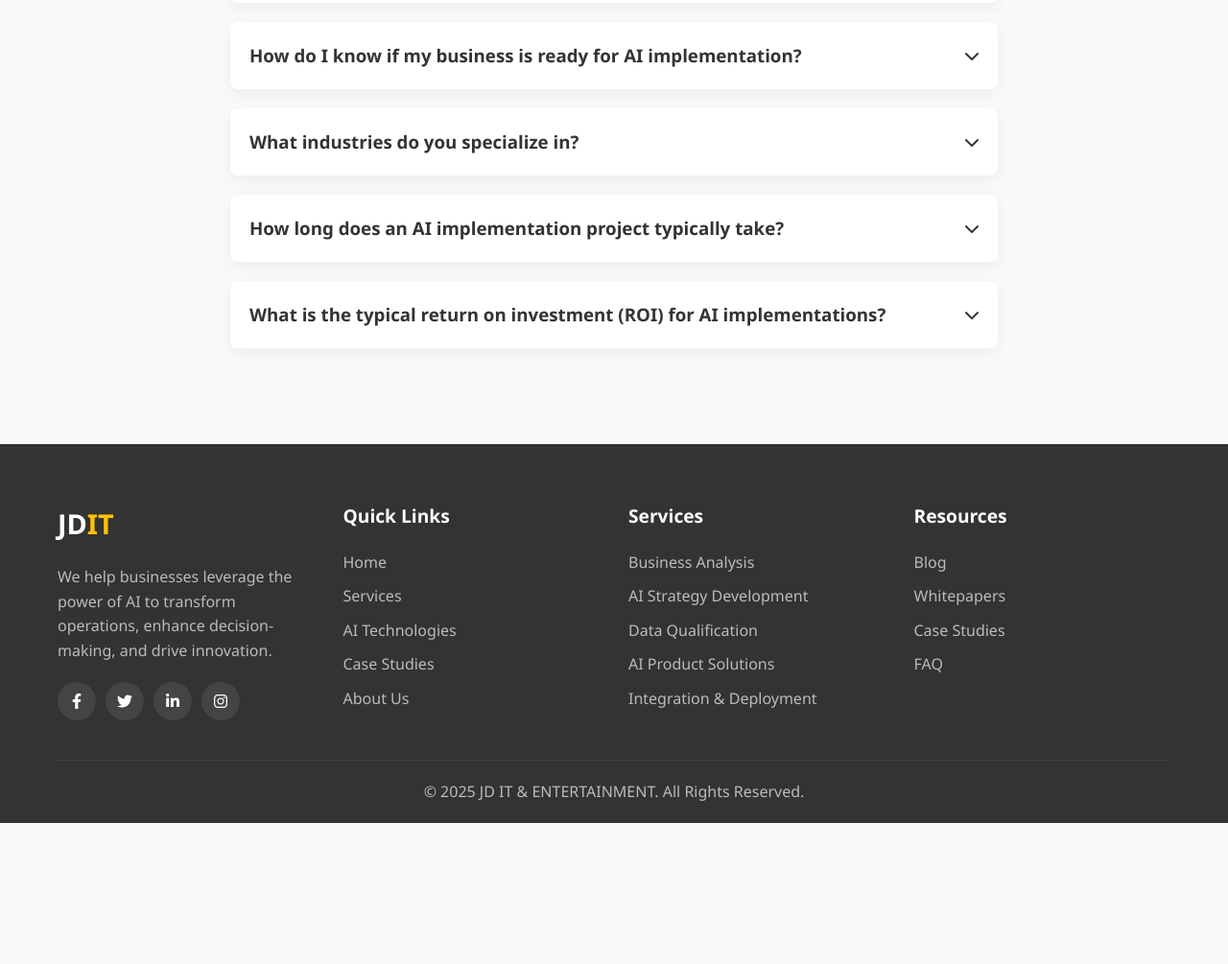
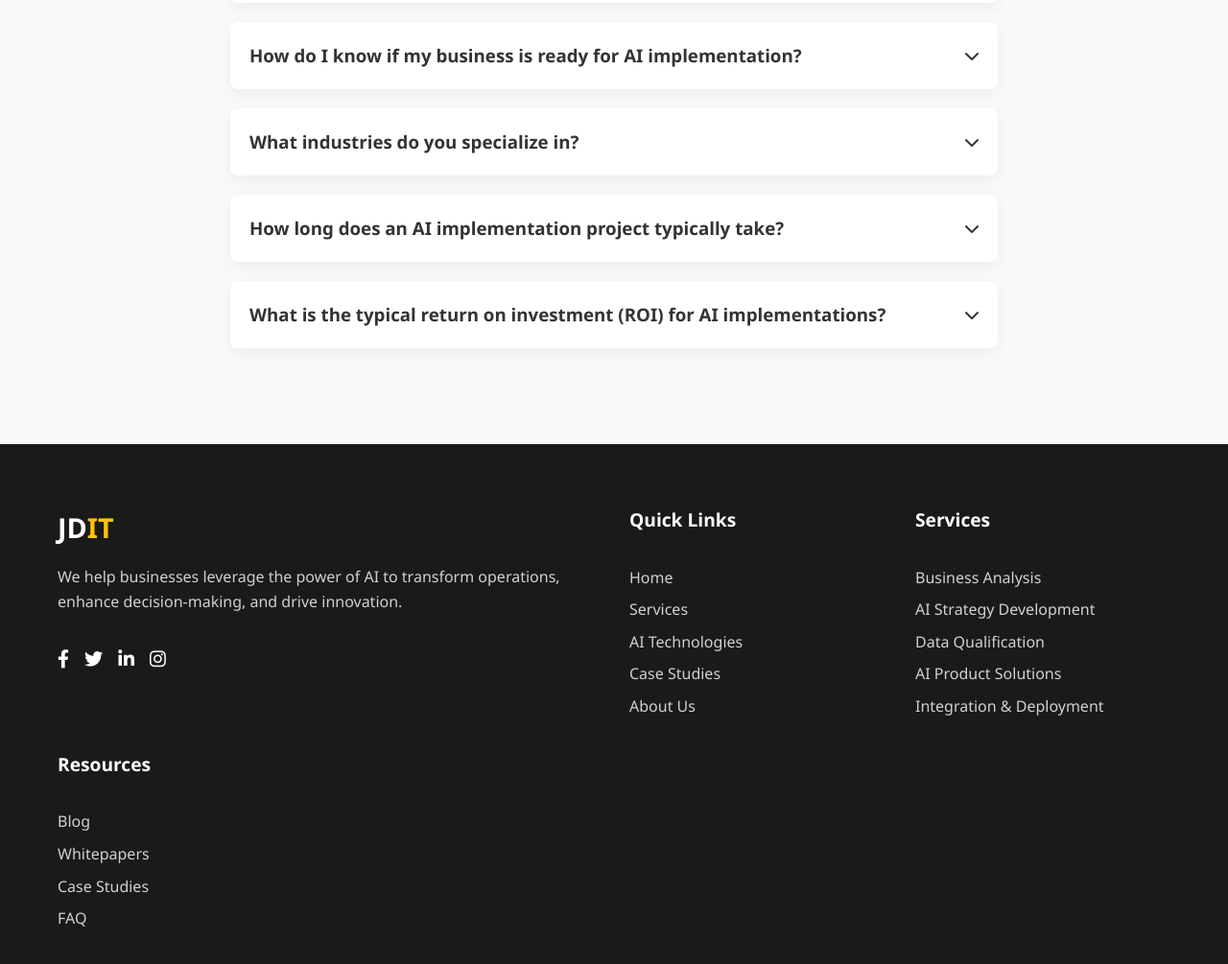
Before and after one commit to JhorTech/jd-website, a plain HTML site: page contact.html in a window 1280 px wide. Shown: the part 1777-2782 px from the top of the page at 96% size. Before the commit the page ends 2635 px from the top, so only its background shows below. Drawn offline with nearby package versions, Linux system fonts and the light colour scheme; files that its build step writes are made by us from their sources; files whose address does not match are found by name.

Commit message:
Layout changes and responsive design

```diff
--- a/contact.html
+++ b/contact.html
@@ -64,7 +64,7 @@
                             </div>
                             <div>
                                 <h4>Phone</h4>
-                                <p>+971 55 748 4889</p>
+                                <p>+971 58 535 9704</p>
                             </div>
                         </div>
                         <div class="contact-item">
@@ -96,7 +96,7 @@
                             <a href="#" class="social-icon"><i class="fab fa-instagram"></i></a>
                         </div>
                     </div>
-                </div>
+                </div>A
 
                 <div class="contact-form">
                     <h3>Send Us a Message</h3>
--- a/footer.html
+++ b/footer.html
@@ -6,10 +6,10 @@
                 <div class="footer-logo">JD<span>IT</span></div>
                 <p class="footer-description">We help businesses leverage the power of AI to transform operations, enhance decision-making, and drive innovation.</p>
                 <div class="footer-social">
-                    <a href="#"><i class="fab fa-facebook-f"></i></a>
-                    <a href="#"><i class="fab fa-twitter"></i></a>
-                    <a href="#"><i class="fab fa-linkedin-in"></i></a>
-                    <a href="#"><i class="fab fa-instagram"></i></a>
+                    <a href="#" aria-label="Facebook"><i class="fab fa-facebook-f"></i></a>
+                    <a href="#" aria-label="Twitter"><i class="fab fa-twitter"></i></a>
+                    <a href="#" aria-label="LinkedIn"><i class="fab fa-linkedin-in"></i></a>
+                    <a href="#" aria-label="Instagram"><i class="fab fa-instagram"></i></a>
                 </div>
             </div>
 
@@ -17,31 +17,31 @@
                 <h3 class="footer-title">Quick Links</h3>
                 <ul>
                     <li><a href="/">Home</a></li>
-                    <li><a href="/pages/services.html">Services</a></li>
-                    <li><a href="/pages/technologies.html">AI Technologies</a></li>
-                    <li><a href="/pages/case-studies.html">Case Studies</a></li>
-                    <li><a href="/pages/about.html">About Us</a></li>
+                    <li><a href="/services.html">Services</a></li>
+                    <li><a href="/technologies.html">AI Technologies</a></li>
+                    <li><a href="/case-studies.html">Case Studies</a></li>
+                    <li><a href="/about.html">About Us</a></li>
                 </ul>
             </div>
 
             <div class="footer-links">
                 <h3 class="footer-title">Services</h3>
                 <ul>
-                    <li><a href="/pages/services/business-analysis.html">Business Analysis</a></li>
-                    <li><a href="/pages/services/ai-strategy.html">AI Strategy Development</a></li>
-                    <li><a href="/pages/services/data-qualification.html">Data Qualification</a></li>
-                    <li><a href="/pages/services/ai-solutions.html">AI Product Solutions</a></li>
-                    <li><a href="/pages/services/integration.html">Integration & Deployment</a></li>
+                    <li><a href="/services/business-analysis.html">Business Analysis</a></li>
+                    <li><a href="/services/ai-strategy.html">AI Strategy Development</a></li>
+                    <li><a href="/services/data-qualification.html">Data Qualification</a></li>
+                    <li><a href="/services/ai-solutions.html">AI Product Solutions</a></li>
+                    <li><a href="/services/integration.html">Integration & Deployment</a></li>
                 </ul>
             </div>
 
             <div class="footer-links">
                 <h3 class="footer-title">Resources</h3>
                 <ul>
-                    <li><a href="/pages/blog.html">Blog</a></li>
-                    <li><a href="/pages/resources/whitepapers.html">Whitepapers</a></li>
-                    <li><a href="/pages/case-studies.html">Case Studies</a></li>
-                    <li><a href="/pages/faq.html">FAQ</a></li>
+                    <li><a href="/blog.html">Blog</a></li>
+                    <li><a href="/resources/whitepapers.html">Whitepapers</a></li>
+                    <li><a href="/case-studies.html">Case Studies</a></li>
+                    <li><a href="/faq.html">FAQ</a></li>
                 </ul>
             </div>
         </div>
--- a/styles.css
+++ b/styles.css
@@ -1,4 +1,21 @@
 /* Reset and Base Styles */
+:root {
+    /* Spacing Variables */
+    --spacing-xs: 0.5rem;
+    --spacing-sm: 1rem;
+    --spacing-md: 2rem;
+    --spacing-lg: 3rem;
+    --spacing-xl: 4rem;
+
+    /* Colors */
+    --color-primary: #ffc107;
+    --color-dark: #1A1A1A;
+    --color-text: #333;
+    --color-text-light: #666;
+    --color-background: #f8f9fa;
+    --color-white: #fff;
+}
+
 * {
     margin: 0;
     padding: 0;
@@ -61,14 +78,41 @@ section {
     color: #666;
 }
 
+/* Grid System */
+.row {
+    display: flex;
+    flex-wrap: wrap;
+    margin: 0 -15px;
+}
+
+[class*="col-"] {
+    padding: 0 15px;
+}
+
+.col-1 { flex: 0 0 8.333333%; max-width: 8.333333%; }
+.col-2 { flex: 0 0 16.666667%; max-width: 16.666667%; }
+.col-3 { flex: 0 0 25%; max-width: 25%; }
+.col-4 { flex: 0 0 33.333333%; max-width: 33.333333%; }
+.col-5 { flex: 0 0 41.666667%; max-width: 41.666667%; }
+.col-6 { flex: 0 0 50%; max-width: 50%; }
+.col-7 { flex: 0 0 58.333333%; max-width: 58.333333%; }
+.col-8 { flex: 0 0 66.666667%; max-width: 66.666667%; }
+.col-9 { flex: 0 0 75%; max-width: 75%; }
+.col-10 { flex: 0 0 83.333333%; max-width: 83.333333%; }
+.col-11 { flex: 0 0 91.666667%; max-width: 91.666667%; }
+.col-12 { flex: 0 0 100%; max-width: 100%; }
+
 /* Header Styles */
 header {
-    background-color: #fff;
+    background-color: rgba(255, 255, 255, 0.95);
+    backdrop-filter: blur(10px);
+    -webkit-backdrop-filter: blur(10px);
     box-shadow: 0 2px 10px rgba(0, 0, 0, 0.1);
     position: fixed;
     width: 100%;
     top: 0;
     z-index: 1000;
+    transition: all 0.3s ease;
 }
 
 .header-container {
@@ -368,84 +412,84 @@ header {
     resize: vertical;
 }
 
-/* Footer */
+/* Footer Styles */
 footer {
-    background-color: #333;
-    color: #fff;
-    padding: 60px 0 20px;
+    background: var(--color-dark);
+    color: var(--color-white);
+    padding: var(--spacing-xl) 0;
 }
 
 .footer-container {
     display: grid;
-    grid-template-columns: repeat(auto-fit, minmax(200px, 1fr));
-    gap: 30px;
-    margin-bottom: 40px;
+    grid-template-columns: repeat(auto-fit, minmax(250px, 1fr));
+    gap: var(--spacing-md);
+}
+
+.footer-about {
+    grid-column: span 2;
 }
 
 .footer-logo {
     font-size: 1.8rem;
     font-weight: 700;
-    margin-bottom: 20px;
+    margin-bottom: var(--spacing-sm);
 }
 
 .footer-logo span {
-    color: #ffc107;
+    color: var(--color-primary);
 }
 
 .footer-description {
-    color: #bbb;
-    margin-bottom: 20px;
+    margin-bottom: var(--spacing-md);
+    color: rgba(255, 255, 255, 0.8);
 }
 
 .footer-social {
     display: flex;
+    gap: var(--spacing-sm);
 }
 
 .footer-social a {
-    display: flex;
-    align-items: center;
-    justify-content: center;
-    width: 40px;
-    height: 40px;
-    background-color: #444;
-    border-radius: 50%;
-    margin-right: 10px;
-    transition: all 0.3s ease;
+    color: var(--color-white);
+    font-size: 1.2rem;
+    transition: transform 0.3s ease;
 }
 
 .footer-social a:hover {
-    background-color: #ffc107;
-    color: #333;
+    transform: translateY(-3px);
+    color: var(--color-primary);
 }
 
 .footer-title {
     font-size: 1.2rem;
-    font-weight: 600;
-    margin-bottom: 20px;
+    margin-bottom: var(--spacing-md);
+    color: var(--color-white);
 }
 
-.footer-links li {
-    margin-bottom: 10px;
+.footer-links ul {
+    display: flex;
+    flex-direction: column;
+    gap: var(--spacing-xs);
 }
 
 .footer-links a {
-    color: #bbb;
-    transition: all 0.3s ease;
+    color: rgba(255, 255, 255, 0.8);
+    transition: color 0.3s ease;
 }
 
 .footer-links a:hover {
-    color: #ffc107;
-    padding-left: 5px;
+    color: var(--color-primary);
 }
 
 .footer-bottom {
+    margin-top: var(--spacing-xl);
+    padding-top: var(--spacing-md);
+    border-top: 1px solid rgba(255, 255, 255, 0.1);
     text-align: center;
-    padding-top: 20px;
-    border-top: 1px solid #444;
-    color: #bbb;
+    color: rgba(255, 255, 255, 0.6);
 }
 
-/* Responsive Styles */
+/* Mobile Navigation */
 @media screen and (max-width: 768px) {
     .header-container {
         padding: 15px 0;
@@ -453,24 +497,25 @@ footer {
 
     .nav-menu {
         position: fixed;
-        top: 70px;
-        right: -100%;
-        background-color: #fff;
-        width: 80%;
-        height: calc(100vh - 70px);
+        top: 80px;
+        left: -100%;
+        width: 100%;
+        height: calc(100vh - 80px);
+        background: rgba(255, 255, 255, 0.98);
+        backdrop-filter: blur(10px);
+        -webkit-backdrop-filter: blur(10px);
         flex-direction: column;
         align-items: center;
-        padding-top: 50px;
-        transition: all 0.5s ease;
-        box-shadow: -5px 0 15px rgba(0, 0, 0, 0.1);
+        padding: var(--spacing-xl) 0;
+        transition: 0.3s ease;
     }
 
     .nav-menu.active {
-        right: 0;
+        left: 0;
     }
 
     .nav-item {
-        margin: 0 0 30px 0;
+        margin: var(--spacing-md) 0;
     }
 
     .mobile-menu-btn {
@@ -504,6 +549,10 @@ footer {
     .cta-title {
         font-size: 2rem;
     }
+
+    .footer-about {
+        grid-column: span 1;
+    }
 }
 
 /* Animation Styles */
```
